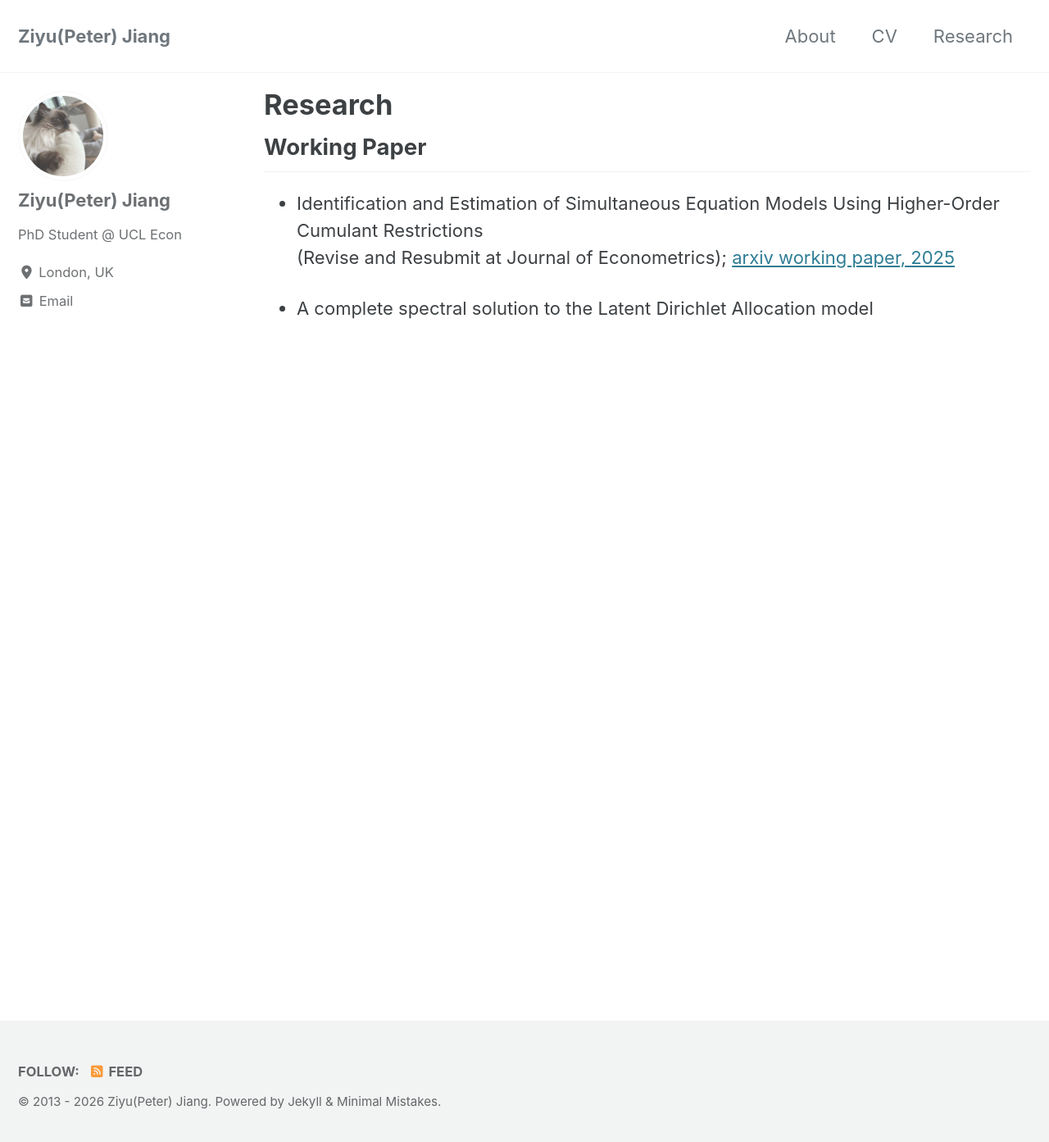
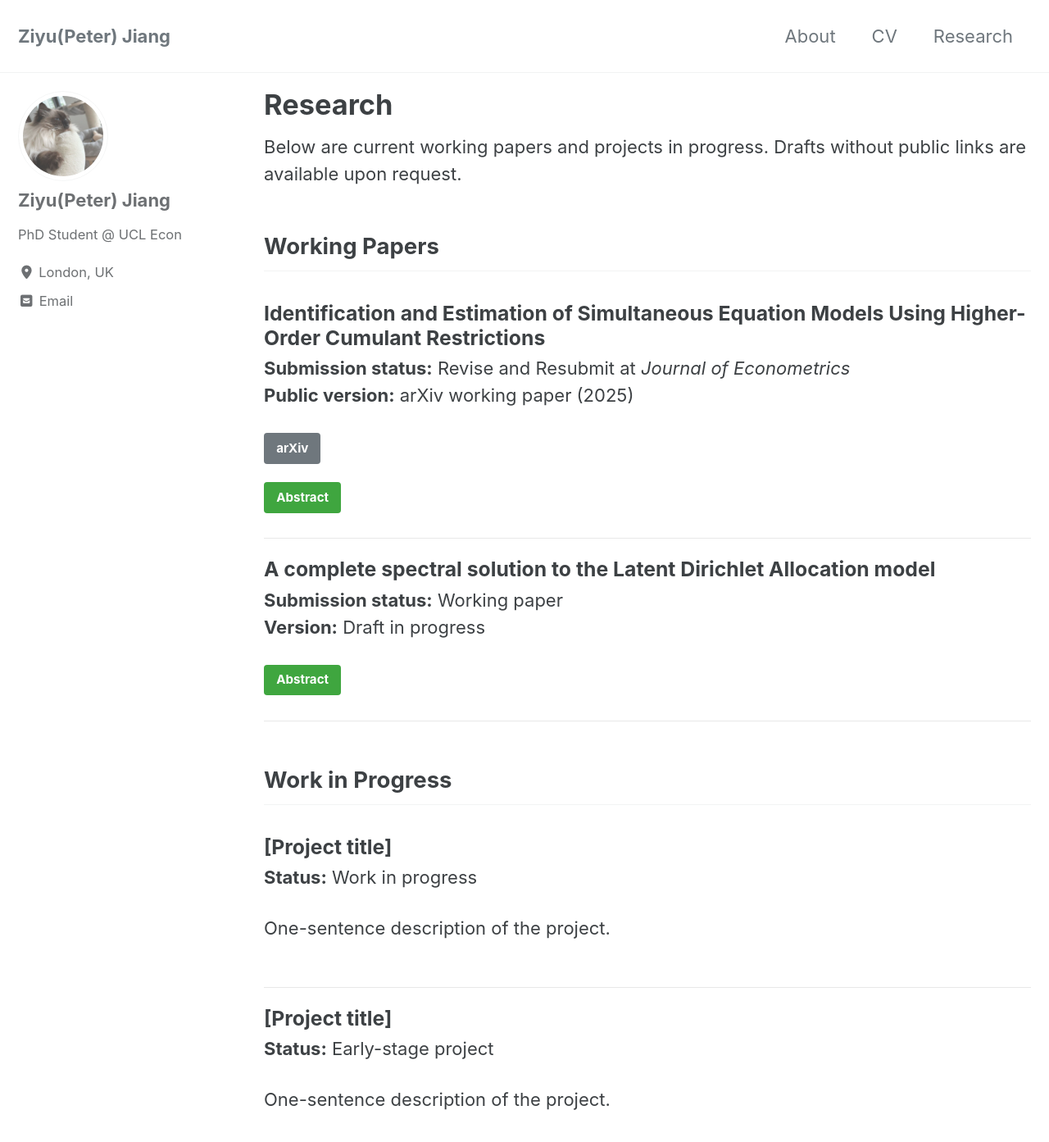
Before and after one commit to ziyupeterjiang/ziyupeterjiang.github.io, a Jekyll site: the page built from _pages/research.md, in a window 1280 px wide and 1400 px high. Shown: the top 1393 px of the window at 82% size. Built offline with Jekyll 4.4.1, drawn with Linux system fonts in a browser that asks for light colours; cached includes are drawn as plain includes.

Commit message:
Update research.md

```diff
--- a/_pages/research.md
+++ b/_pages/research.md
@@ -6,11 +6,113 @@ permalink: /research/
 author_profile: true
 ---
 
+<style>
+.paper-entry,
+.wip-entry {
+  padding: 1.05rem 0 1.2rem 0;
+  border-bottom: 1px solid #e8e8e8;
+}
 
+.paper-title {
+  margin-bottom: 0.25rem;
+}
 
-## Working Paper
+.paper-meta {
+  margin: 0 0 0.55rem 0;
+  font-size: 0.96em;
+}
 
-- Identification and Estimation of Simultaneous Equation Models Using Higher-Order Cumulant Restrictions\
-(Revise and Resubmit at Journal of Econometrics); [arxiv working paper, 2025](https://arxiv.org/abs/2501.06777)
+.paper-links {
+  margin: 0 0 0.65rem 0;
+}
 
-- A complete spectral solution to the Latent Dirichlet Allocation model
+.paper-links .btn {
+  margin-right: 0.35rem;
+  margin-bottom: 0.35rem;
+}
+
+.paper-abstract summary {
+  display: inline-block;
+  cursor: pointer;
+  list-style: none;
+}
+
+.paper-abstract summary::-webkit-details-marker {
+  display: none;
+}
+
+.paper-abstract .notice--info {
+  margin-top: 0.75rem;
+}
+</style>
+
+Below are current working papers and projects in progress. Drafts without public links are available upon request.
+
+## Working Papers
+
+<article class="paper-entry">
+  <h3 class="paper-title">Identification and Estimation of Simultaneous Equation Models Using Higher-Order Cumulant Restrictions</h3>
+  <p class="paper-meta">
+    <strong>Submission status:</strong> Revise and Resubmit at <em>Journal of Econometrics</em><br>
+    <strong>Public version:</strong> arXiv working paper (2025)
+  </p>
+
+  <div class="paper-links">
+    <a href="https://arxiv.org/abs/2501.06777" class="btn btn--primary btn--small">arXiv</a>
+    <!-- Optional examples -->
+    <!-- <a href="/files/paper.pdf" class="btn btn--info btn--small">PDF</a> -->
+    <!-- <a href="/files/slides.pdf" class="btn btn--light-outline btn--small">Slides</a> -->
+    <!-- <a href="https://github.com/yourusername/project" class="btn btn--light-outline btn--small">Code</a> -->
+  </div>
+
+  <details class="paper-abstract">
+    <summary><span class="btn btn--success btn--small">Abstract</span></summary>
+    <div class="notice--info">
+      <p>TIdentifying structural parameters in linear simultaneous‐equation models is a fundamental challenge in economics and related fields. Recent work leverages higher‐order moments, exploiting the fact that non‑Gaussian data contain more structural information than Gaussian data. While many of these contributions still require zero covariance among structural errors, we show that this assumption—and the associated pre‑whitening step—can be dispensed with. Specifically, we present a novel identification argument showing that, under a diagonality condition on higher‑order cumulants, the structural parameter matrix can be identified by solving a simple eigenvector problem. This insight motivates a straightforward sample‑analogue estimator that is root‑\(n\) consistent, asymptotically normal, and trivial to compute. Moreover, when uncorrelatedness is an essential model feature—as in vector autoregressive models---our framework provides a transparent misspecification test based on the same higher-order orthogonality conditions used in prior work. Monte Carlo experiments demonstrate desirable finite-sample performance, and we further illustrate the method's practical value in two empirical applications.</p>
+    </div>
+  </details>
+</article>
+
+<article class="paper-entry">
+  <h3 class="paper-title">A complete spectral solution to the Latent Dirichlet Allocation model</h3>
+  <p class="paper-meta">
+    <strong>Submission status:</strong> Working paper<br>
+    <strong>Version:</strong> Draft in progress
+    <!-- Optional -->
+    <!-- <br><strong>Coauthors:</strong> Name One, Name Two -->
+  </p>
+
+  <div class="paper-links">
+    <!-- Add links once available -->
+    <!-- <a href="/files/lda-paper.pdf" class="btn btn--primary btn--small">PDF</a> -->
+  </div>
+
+  <details class="paper-abstract">
+    <summary><span class="btn btn--success btn--small">Abstract</span></summary>
+    <div class="notice--info">
+      <p>Text-as-data has become central to empirical economics, with topic models providing a convenient, low-dimensional representation of documents for downstream analysis. A persistent challenge is identification: without strong restrictions on topics or mixtures, standard topic models are not identified, and widely used Bayesian estimators can be sensitive to prior choices. We revisit Latent Dirichlet Allocation (LDA) from a frequentist perspective and develop identification and estimation results tailored to econometric applications that use estimated topic proportions as regressors.
+
+Our first contribution is a simple identification argument for LDA when the Dirichlet concentration parameter \( \alpha_0 \) is known. Building on this, we show that when the number of topics satisfies \( K \ge 3 \), \( \alpha_0 \) itself is identified from low-order moments and therefore need not be specified \emph{a priori}. Together with our first result, this implies that for \( K \ge 3 \) the LDA model is fully identifiable from the data (up to permutation of topic labels). We further provide sufficient conditions that make identification---and practical estimation---of \( \alpha_0 \) more direct. Motivated by these results, we construct a spectral, method-of-moments estimator based on adjusted second- and third-order moments that jointly recovers the topic--word probabilities and parameters relevant for downstream regression. We establish rigorous asymptotic guarantees for the topic parameters and for regression coefficients formed from estimated topic proportions. A Monte Carlo study evaluates finite-sample performance and illustrates the practical implications for applied work. Collectively, our results deliver identification without anchor-word or strong geometric assumptions and furnish computationally tractable estimation with formal statistical guarantees for econometric use.</p>
+    </div>
+  </details>
+</article>
+
+## Work in Progress
+
+<article class="wip-entry">
+  <h3 class="paper-title">[Project title]</h3>
+  <p class="paper-meta">
+    <strong>Status:</strong> Work in progress
+    <!-- Optional -->
+    <!-- <br><strong>Coauthors:</strong> Name -->
+  </p>
+  <p>One-sentence description of the project.</p>
+</article>
+
+<article class="wip-entry">
+  <h3 class="paper-title">[Project title]</h3>
+  <p class="paper-meta">
+    <strong>Status:</strong> Early-stage project
+  </p>
+  <p>One-sentence description of the project.</p>
+</article>
```
